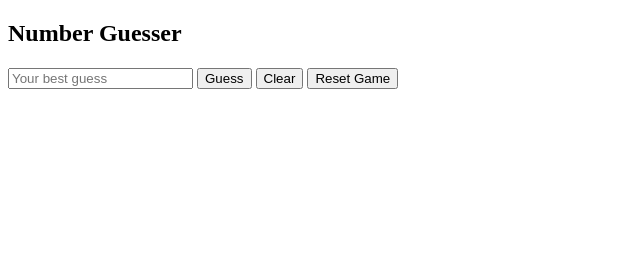
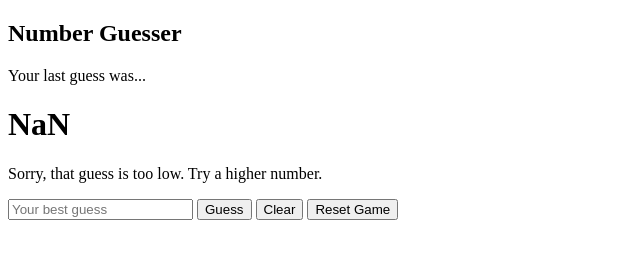
Before and after one commit to Jeff-Duke/number-guesser, a plain HTML site: page index.html in a window 1280 px wide. Both pictures are taken after a click on the button "Guess". Shown: the whole page, without its empty margins (0-640 px from the left). Drawn offline with Linux system fonts and the light colour scheme.

Commit message:
Have a working prototype of the phase one. Need to add clear button functionality and reset button.

```diff
--- a/index.html
+++ b/index.html
@@ -11,8 +11,9 @@
       <p class="last-guess"></p>
       <h1 id="guess-output"></h1>
       <p class="user-message"></p>
+      <p id="random-number"></p>
     </div>
-    <input id="user-guess" type="number" name="name" value="number" placeholder="Your best guess">
+    <input id="user-guess" value="" type="number" name="name" placeholder="Your best guess">
     <button id="guess-button"type="button" name="button">Guess</button>
     <button id="clear-button" type="button" name="button">Clear</button>
     <button id="reset-button" type="button" name="button">Reset Game</button>
--- a/script.js
+++ b/script.js
@@ -6,6 +6,54 @@
 // An element that displays a message to user
 // If their guess is too high, it should display: “Sorry, that guess is too high. Try a lower number.”
 // If their guess is too low, it should display: “Sorry, that guess is too low. Try a higher number.”
+
+
+var guessButton = document.querySelector('#guess-button');
+var guessInput = document.querySelector('#user-guess');
+var guessOutput = document.querySelector('#guess-output');
+var randomNumber = Math.round(Math.random() * 100);
+var userMessage = document.querySelector('.user-message');
+var lastGuess = document.querySelector('.last-guess')
+
+function randomNumber() {
+  randomNumber;
+}
+
+guessButton.addEventListener('click', function(){
+  lastGuess.innerText = 'Your last guess was...';
+  guessOutput.innerText = parseInt(guessInput.value);
+  if (randomNumber == guessInput.value) {
+    userMessage.innerText = 'Congratulations you guessed it!!';
+  }
+  if (randomNumber < guessInput.value) {
+    userMessage.innerText = 'Sorry, that guess is too high. Try a lower number.';
+  }
+  if (randomNumber > guessInput.value) {
+    userMessage.innerText = 'Sorry, that guess is too low. Try a higher number.';
+  };
+
+
+  console.log(randomNumber);
+  console.log(guessInput.value);
+
+
+});
+
+var clearButton = document.querySelector('#clear-button');
+
+clearButton.addEventListener('click', function(){
+  var clearInput = document.querySelector('#user-guess');
+  clearInput.innerText = '';
+});
+
+  // var clearButton = document.querySelector('#clear-button');
+  // clearButton.addEventListener('click', function(){
+  //   guessInput.innerText = '';
+  // })};
+  //
+
+
+
 
 
 
```
